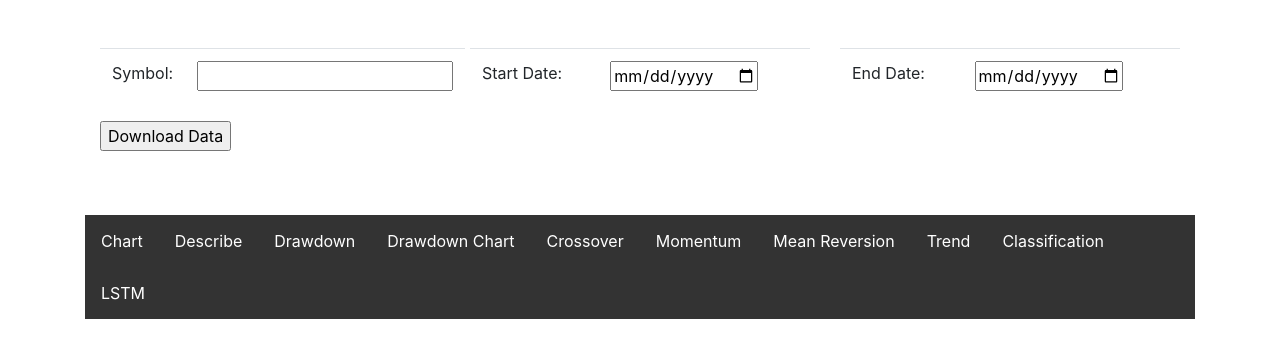
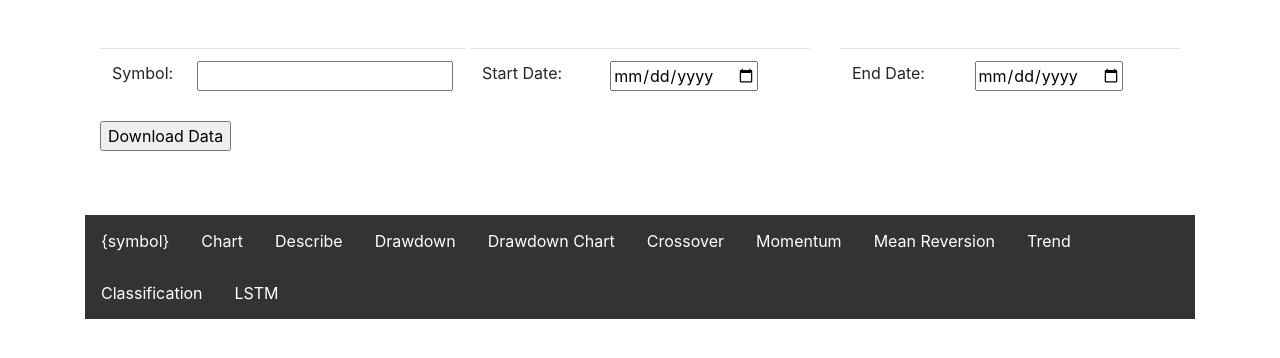
Before and after one commit to BrunoDataSci/fastsci-app, a Flask app: page / in a window 1280 px wide. Shown: the part 56-414 px from the top of the page. Run offline with Flask 3, Linux system fonts and the light colour scheme; some libraries are stand-ins or nearby versions.

Commit message:
make it better

```diff
--- a/main.py
+++ b/main.py
@@ -9,12 +9,13 @@
 drawdown_data = None  # Initialize the drawdown_data variable
 image_base64 = None
 drawdown_desc = None
-
+symbol = None
 
 # Route for the main page (form input)
 @app.route('/', methods=['GET', 'POST'])
 def main_page():
     if request.method == 'POST':
+        global symbol
         symbol = request.form['symbol']
         start_date = request.form['start_date']
         end_date = request.form['end_date']
--- a/templates/menu.html
+++ b/templates/menu.html
@@ -26,6 +26,7 @@
 </style>
 
 <ul class="menu">
+    <li><a href="/describe">{symbol}</a></li>
     <li><a href="/candlestick">Chart</a></li>
     <li><a href="/describe">Describe</a></li>
     <li><a href="/drawdown">Drawdown</a></li>
```
